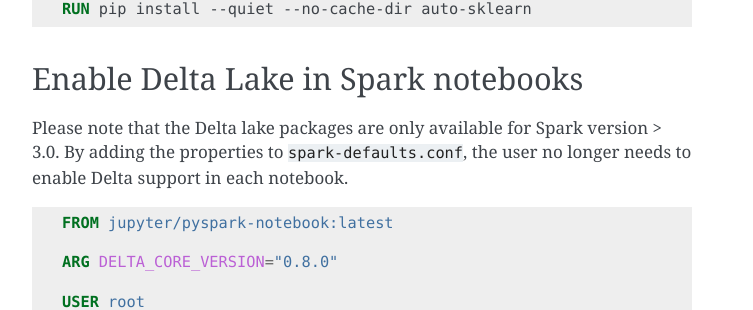
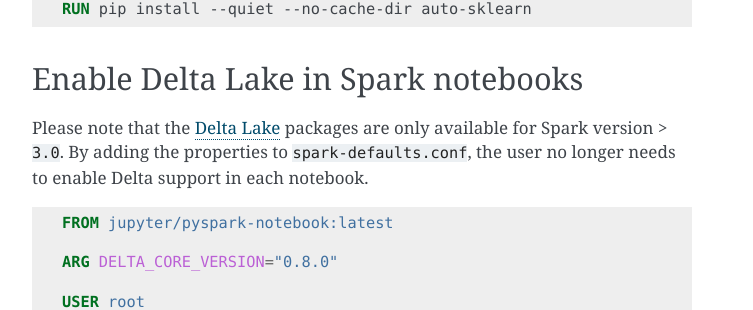
Before and after one commit to jupyter/docker-stacks, a Sphinx documentation site: the page built from docs/using/recipes.md, in a window 1280 px wide and 900 px high, scrolled down 10932 px. Shown: the part 244-554 px from the top of the window, without its empty margins (388-1141 px from the left). Built offline with Sphinx 7.4.7, drawn with Linux system fonts in a browser that asks for light colours; pages that are not in the unit, such as notebooks, are missing from menus; some of the changed lines change nothing that is shown.

Commit message:
formatting

````diff
--- a/docs/using/recipes.md
+++ b/docs/using/recipes.md
@@ -530,7 +530,8 @@
 ```
 
 ## Enable Delta Lake in Spark notebooks
-Please note that the Delta lake packages are only available for Spark version > 3.0. By adding the properties to `spark-defaults.conf`, the user no longer needs to enable Delta support in each notebook.
+
+Please note that the [Delta Lake](https://delta.io/) packages are only available for Spark version > `3.0`. By adding the properties to `spark-defaults.conf`, the user no longer needs to enable Delta support in each notebook.
 
 ```dockerfile
 FROM jupyter/pyspark-notebook:latest
````
